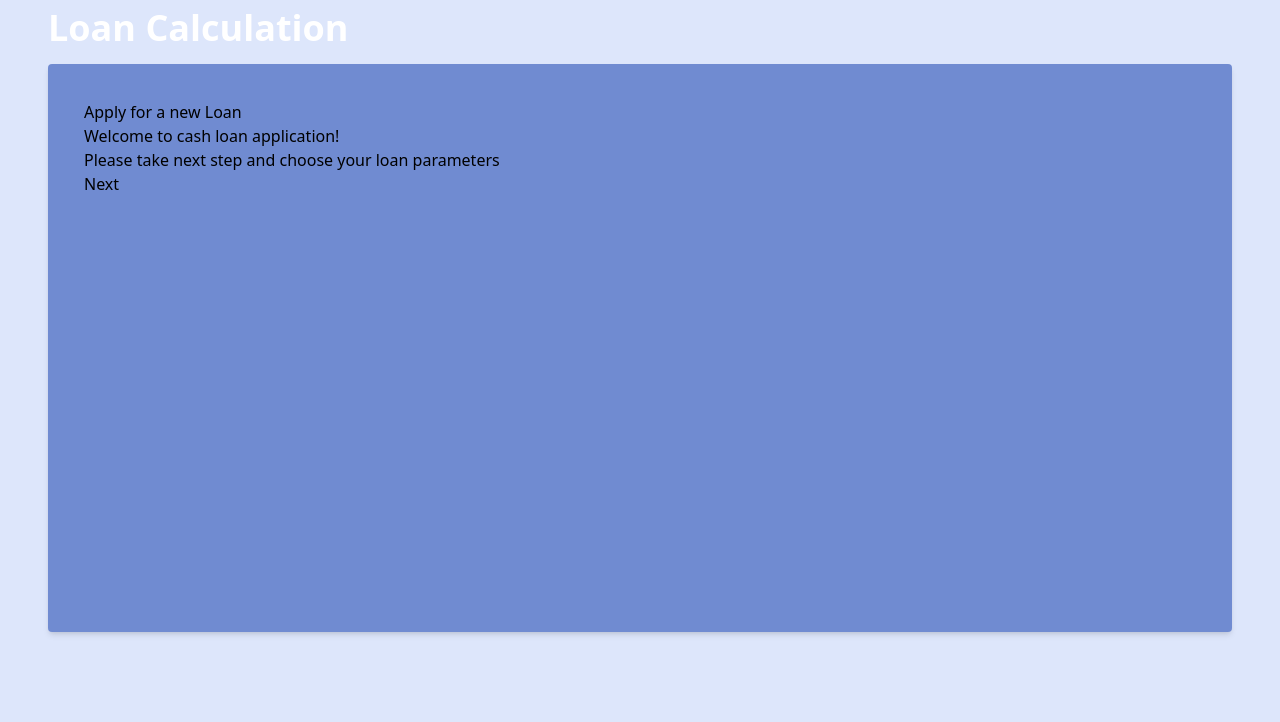
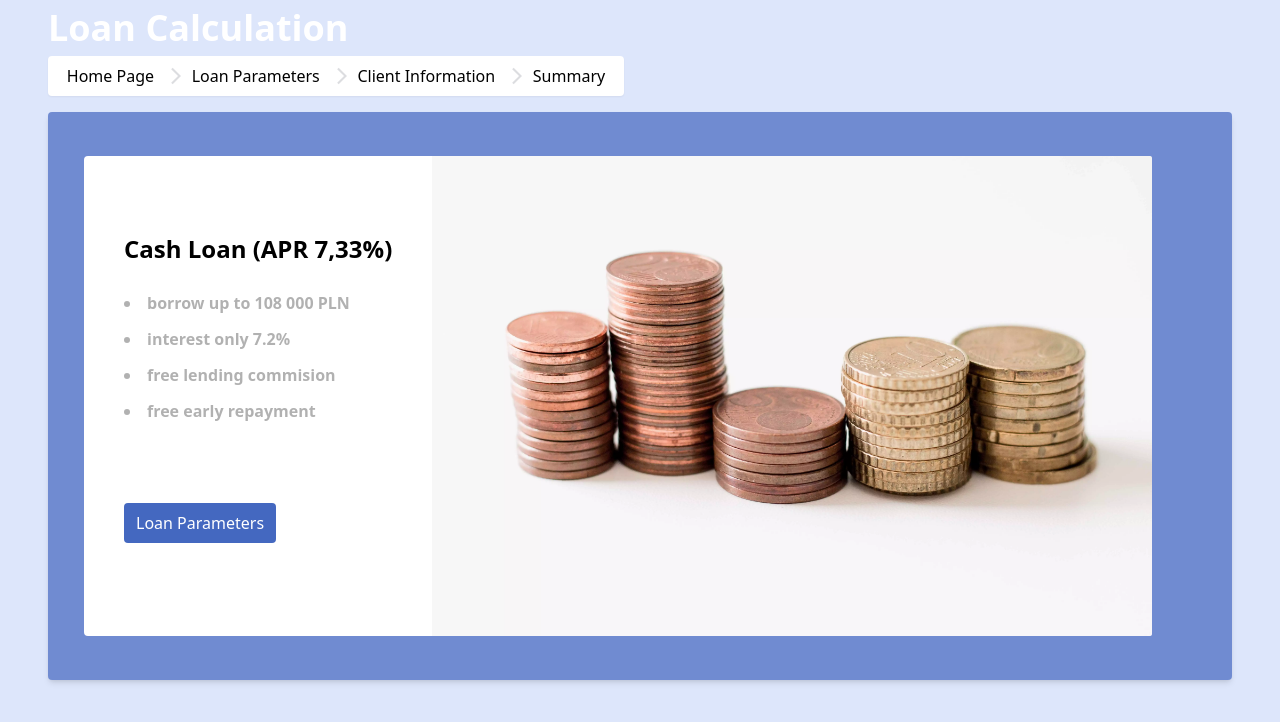
Before and after one commit to bartekparysek/CashLoanApp, a React (Create React App) app: page / in a window 1280 px wide. Shown: the top 722 px of the page. Built offline with nearby package versions, Linux system fonts and the light colour scheme.

Commit message:
new Invitation page, added onClick prop to NavButton

```diff
--- a/src/App.tsx
+++ b/src/App.tsx
@@ -6,13 +6,15 @@ import Invitation from './pages/Invitation';
 import Finish from './pages/Finish';
 import Header from './Components/organisms/Header';
 import './tailwind.css';
+import BreadCrumbs from './Components/atoms/BreadCrumbs';
 
 export default function App() {
 	return (
 		<Router>
 			<div className='px-12'>
 				<Header />
-				<div className='bg-blue rounded p-9 mt-4 min-h-3/4 shadow-md'>
+				<BreadCrumbs />
+				<div className='bg-blue rounded p-9 mt-4 min-h-3/4 shadow-md flex  items-center'>
 					<Switch>
 						<Route path='/' exact component={Invitation} />
 						<Route path='/loanparams' component={LoanParams} />
--- a/src/Components/atoms/NavButton.tsx
+++ b/src/Components/atoms/NavButton.tsx
@@ -1,15 +1,17 @@
 import { Link } from 'react-router-dom';
+import { FormEvent } from 'react';
 
 interface Button {
 	path: string;
 	nextPage: string;
+	onClick?: (e: FormEvent) => void;
 }
 
-const NavButton = ({ path, nextPage }: Button): JSX.Element => {
+const NavButton = ({ path, nextPage, onClick }: Button): JSX.Element => {
 	return (
 		<div className='inline-block py-2 px-3 text-center whitespace-nowrap max-w-fit text-white rounded bg-blue1 mb-4'>
 			<Link to={path}>
-				<button>{nextPage}</button>
+				<button onClick={onClick}>{nextPage}</button>
 			</Link>
 		</div>
 	);
--- a/src/pages/Invitation.tsx
+++ b/src/pages/Invitation.tsx
@@ -1,18 +1,28 @@
-import React from "react";
-import { Link } from "react-router-dom";
+import NavButton from '../Components/atoms/NavButton';
+import money from '../assets/money.webp';
 
-export default function Invitation() {
-  return (
+const Invitation = () => {
+	return (
+		<div className='flex justify-between bg-white rounded'>
+			<div className='flex flex-col p-10 justify-around'>
+				<div className='leading-9 flex flex-col content-between'>
+					<h2 className='font-bold text-2xl mb-5'>Cash Loan (APR 7,33%)</h2>
+					<ul className='text-black opacity-30 font-bold list-disc list-inside'>
+						<li>borrow up to 108 000 PLN</li>
+						<li>interest only 7.2%</li>
+						<li>free lending commision </li>
+						<li>free early repayment</li>
+					</ul>
+				</div>
 
-    <div className="invitation" >
-      <div className="invitation-details">
-        <h1>Apply for a new Loan</h1>
-        <p>Welcome to cash loan application!</p>
-        <p>Please take next step and choose your loan parameters</p>
-      </div>
-      <Link to="/loanparams">
-        <button className="ui button">Next</button>
-      </Link>
-    </div>
-  );
-}
+				<NavButton path='/loanparams' nextPage='Loan Parameters' />
+			</div>
+			<img
+				className='w-auto h-[60vh] rounded-r-sm'
+				alt='money'
+				src={money}
+			></img>
+		</div>
+	);
+};
+export default Invitation;
```
